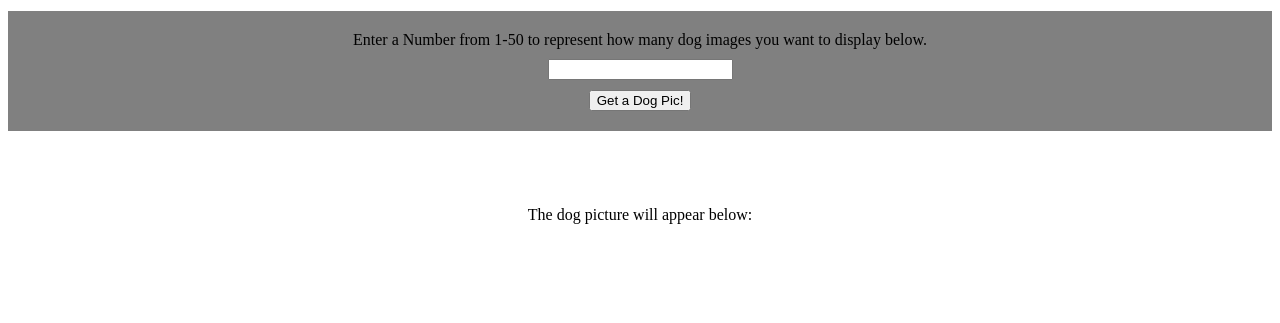
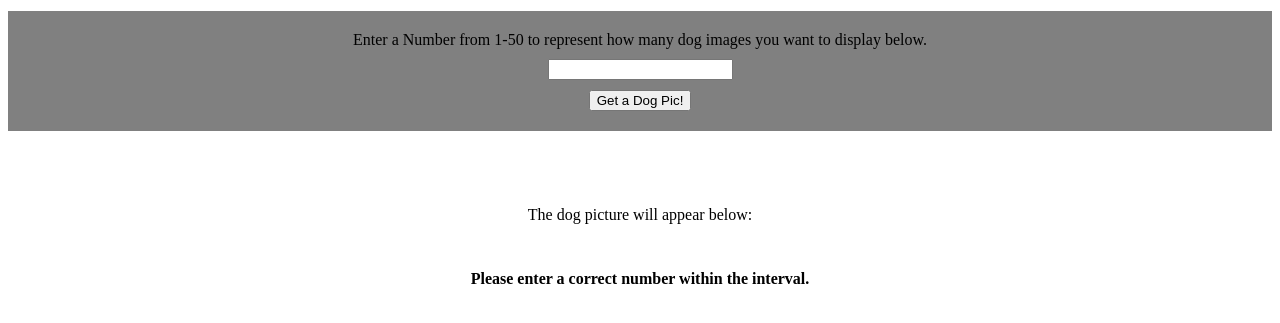
Before and after one commit to avertissement/api-practice, a plain HTML site: page index.html in a window 1280 px wide. Both pictures are taken after typing "Sample" into the empty fields and a click on the button "Get a Dog Pic!". Shown: the part 97-420 px from the top of the page. Drawn offline with nearby package versions, Linux system fonts and the light colour scheme.

Commit message:
initial commit

```diff
--- a/script.js
+++ b/script.js
@@ -5,13 +5,20 @@ function prepareAndAct() {
         e.preventDefault();
         const numberPics = $('.input').find('input').val();
         $('.input').find('input').val('')
+        $('.for-img').empty()
         if(numberPics <= 50 && numberPics >= 1) {
             for(let i=0; i<numberPics; i++) {
                 fetch('https://dog.ceo/api/breeds/image/random')
                 .then(response => response.json())
                 .then(responseJson => addImg(responseJson.message))
-                .catch(error => alert('Sorry, this functionality is not working currently. Please try again later.'));
+                .catch(error => {
+                    alert('Sorry, this functionality is not working currently. Please try again later.')
+                    console.log(error)
+                });
             }
+        }
+        else {
+            $('.for-img').append(`<h4>Please enter a correct number within the interval.</h4>`)
         }
     })
 
--- a/style.css
+++ b/style.css
@@ -40,3 +40,7 @@ form {
 img {
     width: 100px
 }
+
+h4 {
+    text-align: center;
+}
```
